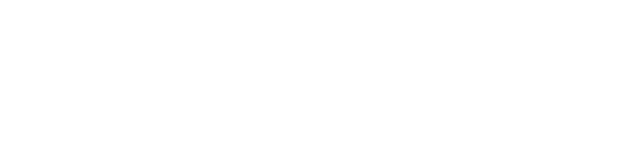
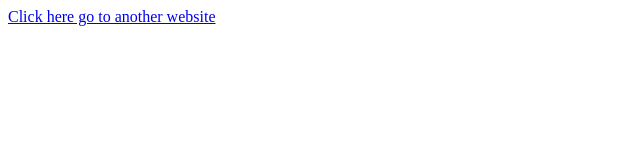
Before and after one commit to digipublisher/404-Error-Page, a plain HTML site: page index.html in a window 1280 px wide. Shown: the whole page, without its empty margins (0-640 px from the left). Drawn offline with Linux system fonts and the light colour scheme.

Commit message:
added the link tag

```diff
--- a/index.html
+++ b/index.html
@@ -12,7 +12,7 @@
 
 <body>
     <!-- Markup of ui -->
-
+    <a href="https://www.hatheraja.blogspot.com/">Click here go to another website</a>
     <!-- Markup of ui -->
 </body>
 
```
